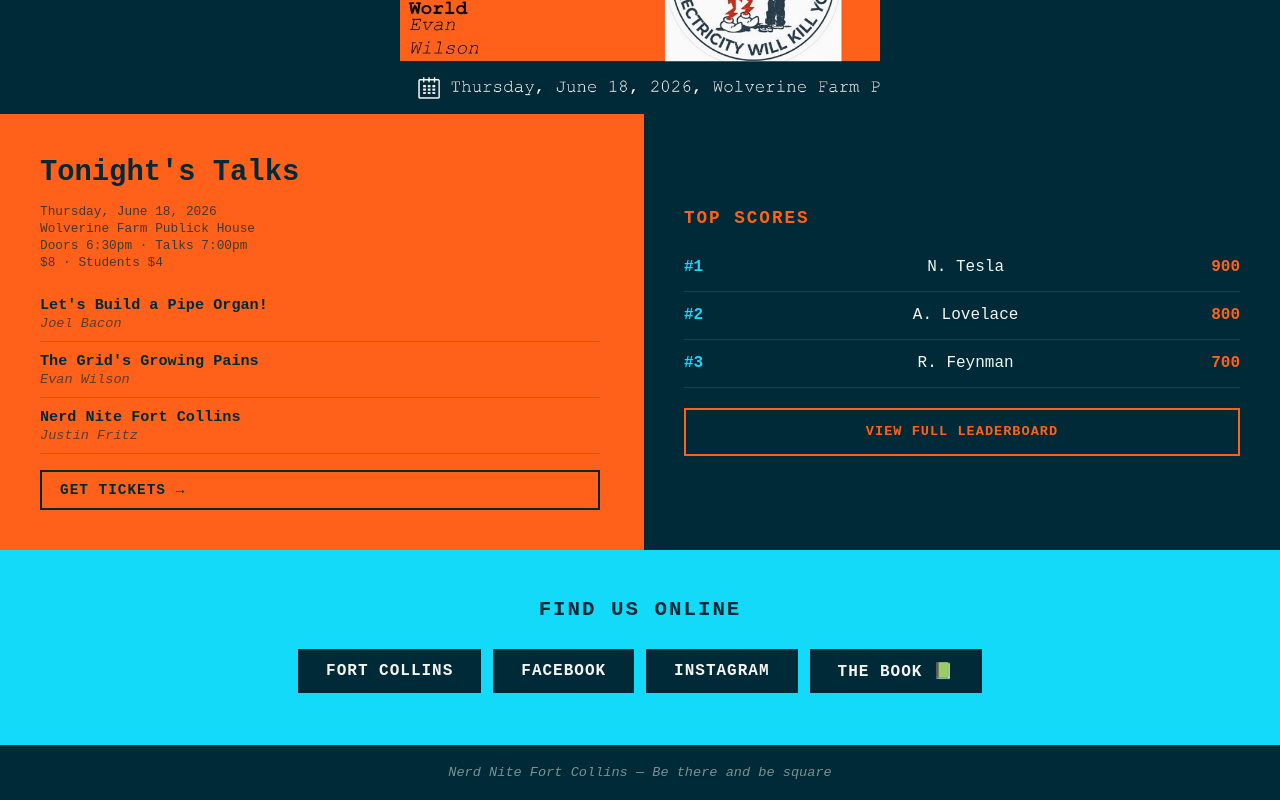
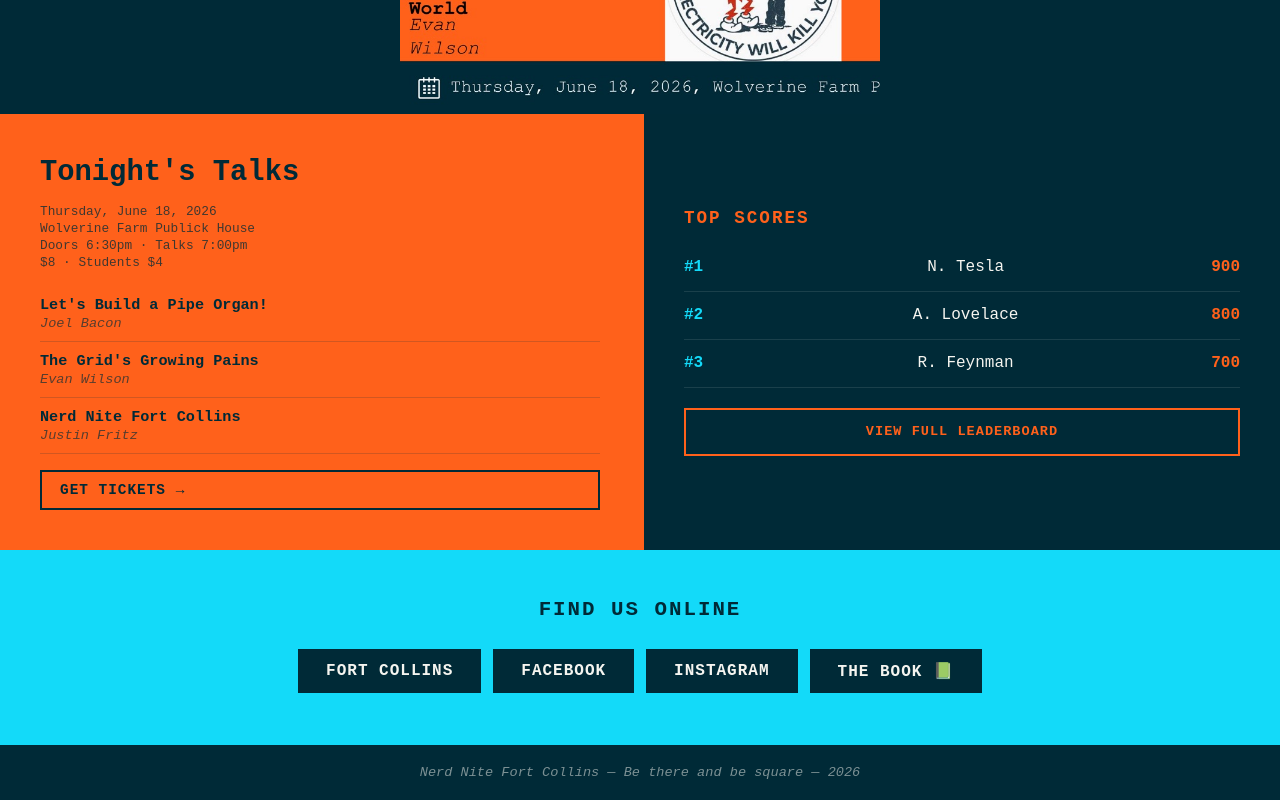
Before and after one commit to quantumcelnav/nerd-nite-socials, a React (Vite) app: page / in a window 1280 px wide. Shown: the part 667-1467 px from the top of the page. Built offline with nearby package versions, Linux system fonts and the light colour scheme.

Commit message:
test: verify Vercel git auto-deploy is wired

```diff
--- a/src/components/Home.jsx
+++ b/src/components/Home.jsx
@@ -114,7 +114,7 @@
       </section>
 
       <footer className="footer">
-        <p>Nerd Nite Fort Collins &mdash; Be there and be square</p>
+        <p>Nerd Nite Fort Collins &mdash; Be there and be square &mdash; {new Date().getFullYear()}</p>
       </footer>
     </>
   )
```
